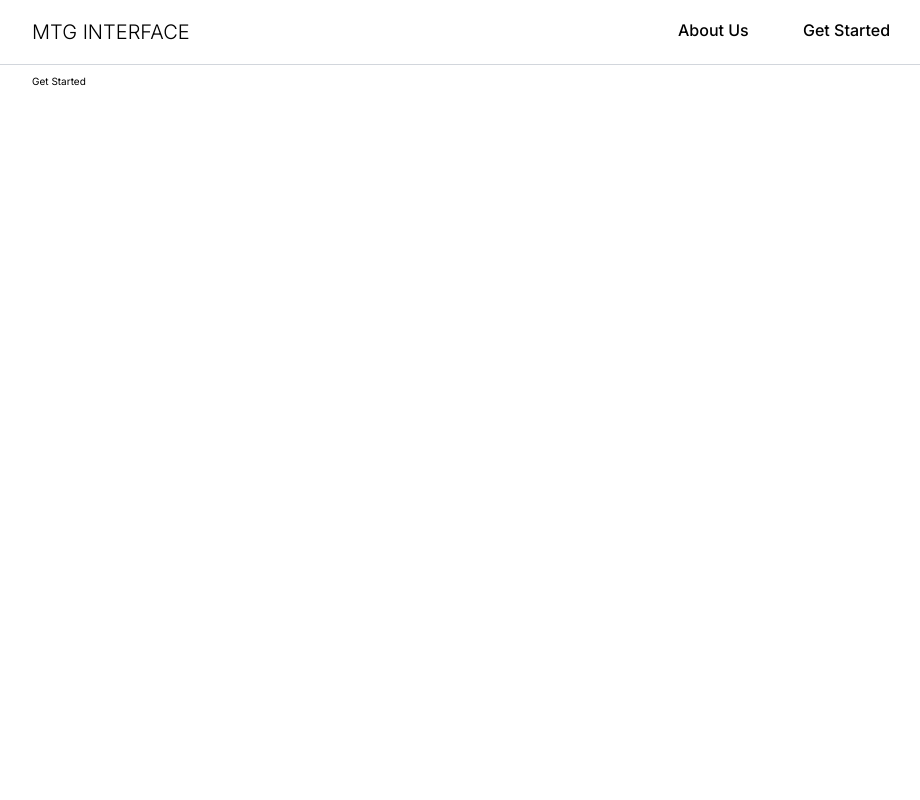
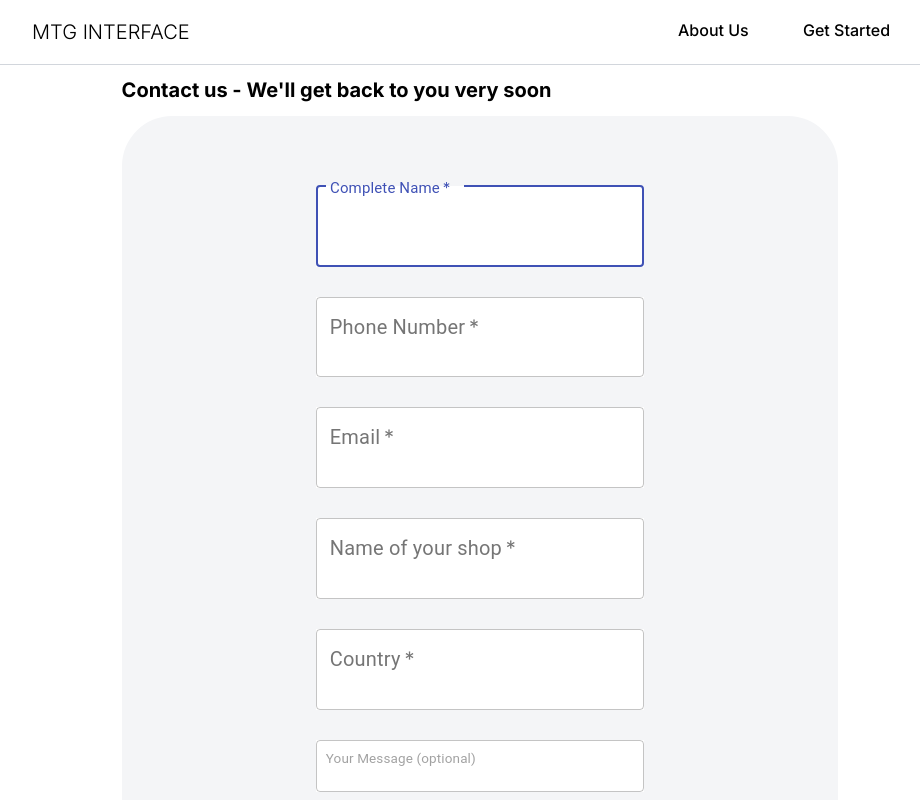
Before and after one commit to YoannBuzenet/mbi_web, a Next.js app: page /getStarted in a window 1280 px wide. Shown: the top 800 px of the page, without its empty margins (160-1080 px from the left). Built offline with nearby package versions, Linux system fonts and the light colour scheme.

Commit message:
first Form template created, not perfect but does exist at least

```diff
--- a/package.json
+++ b/package.json
@@ -8,6 +8,7 @@
     "start": "next start"
   },
   "dependencies": {
+    "@material-ui/core": "^4.11.0",
     "next": "9.4.4",
     "react": "16.13.1",
     "react-dom": "16.13.1",
--- a/pages/aboutUs.js
+++ b/pages/aboutUs.js
@@ -17,7 +17,9 @@ const AboutUs = () => {
       <Navbar />
 
       <div className="aboutUs">
-        <p>The MTG Interface team</p>
+        <div className="container768">
+          <h1>The MTG Interface team</h1>
+        </div>
         <div className="profiles-container">
           <div className="profiles container768">
             <div className="yoann">
@@ -29,7 +31,7 @@ const AboutUs = () => {
                 <p>
                   Yoann worked for years in the MTG Industry. Former top seller
                   on MKM, he then worked for one of the biggest European MTG
-                  shop as a buying manager and GP manager.
+                  shop as a buying manager and GP booth manager.
                 </p>
               </div>
             </div>
--- a/pages/getStarted.js
+++ b/pages/getStarted.js
@@ -1,12 +1,14 @@
 import Navbar from "../components/Navbar";
 import Head from "next/head";
 import Link from "next/link";
+import { TextField } from "@material-ui/core";
+import Footer from "../components/Footer";
 
 const GetStarted = () => {
   return (
     <>
       <Head>
-        <title>Get Started</title>
+        <title>Contact us</title>
         <link rel="icon" href="/favicon.ico" />
         <link
           href="https://fonts.googleapis.com/css2?family=Inter:wght@100;200;300;400;500;531;600;700;800;900&display=swap"
@@ -15,8 +17,103 @@ const GetStarted = () => {
       </Head>
       <Navbar />
       <div className="container">
-        <p>Get Started</p>
+        <div className="getStarted">
+          <div className="container768">
+            <h1>Contact us - We'll get back to you very soon</h1>
+          </div>
+          <div className="container768">
+            <div className="form-background">
+              <form autoComplete="off">
+                <div>
+                  <TextField
+                    id="outlined-basic"
+                    label="Complete Name"
+                    variant="outlined"
+                    required
+                    autoFocus
+                    style={{ backgroundColor: "white" }}
+                    InputProps={{
+                      style: { padding: "1rem", fontSize: "2rem" },
+                    }}
+                    fullWidth
+                  />
+                </div>
+                <div>
+                  <TextField
+                    id="outlined-basic"
+                    label="Phone Number"
+                    variant="outlined"
+                    required
+                    style={{ backgroundColor: "white" }}
+                    InputProps={{
+                      style: { padding: "1rem", fontSize: "2rem" },
+                    }}
+                    fullWidth
+                  />
+                </div>
+                <div>
+                  <TextField
+                    id="outlined-basic"
+                    label="Email"
+                    variant="outlined"
+                    required
+                    style={{ backgroundColor: "white" }}
+                    InputProps={{
+                      style: { padding: "1rem", fontSize: "2rem" },
+                    }}
+                    fullWidth
+                  />
+                </div>
+
+                <div>
+                  <TextField
+                    id="outlined-basic"
+                    label="Name of your shop"
+                    variant="outlined"
+                    required
+                    style={{ backgroundColor: "white" }}
+                    InputProps={{
+                      style: { padding: "1rem", fontSize: "2rem" },
+                    }}
+                    fullWidth
+                  />
+                </div>
+                <div>
+                  <TextField
+                    id="outlined-basic"
+                    label="Country"
+                    variant="outlined"
+                    required
+                    style={{ backgroundColor: "white" }}
+                    InputProps={{
+                      style: { padding: "1rem", fontSize: "2rem" },
+                    }}
+                    fullWidth
+                  />
+                </div>
+                <div>
+                  <TextField
+                    placeholder="Your Message (optional)"
+                    multiline
+                    rows={2}
+                    rowsMax={4}
+                    variant="outlined"
+                    style={{ backgroundColor: "white" }}
+                    InputProps={{
+                      style: { padding: "1rem", fontSize: "1.35rem" },
+                    }}
+                    fullWidth
+                  />
+                </div>
+                <button type="submit" className="CTA-button">
+                  Send
+                </button>
+              </form>
+            </div>
+          </div>
+        </div>
       </div>
+      <Footer />
     </>
   );
 };
--- a/style.css
+++ b/style.css
@@ -454,6 +454,44 @@ footer span {
 }
 
 /**********************/
+/******CONTACT US******/
+/**********************/
+
+.getStarted {
+}
+.form-background {
+  padding: 5rem 3rem 3rem 3rem;
+  background-color: rgb(244, 245, 247);
+  border-top-left-radius: 50px;
+  border-top-right-radius: 50px;
+}
+
+.getStarted form {
+  display: flex;
+  flex-direction: column;
+  align-items: center;
+  padding-top: 2rem;
+  padding-bottom: 5rem;
+}
+
+.getStarted form label,
+.getStarted form {
+  font-size: 2rem;
+}
+
+.getStarted form > div {
+  margin-bottom: 3rem;
+  width: 50%;
+}
+
+@media only screen and (max-width: 1024px) {
+  .getStarted form > div {
+    margin-bottom: 3rem;
+    width: 90%;
+  }
+}
+
+/**********************/
 /********NAVBAR*******/
 /**********************/
 
```
Also changed, not shown: 1 other file (tests, documents, lock files or other folders).
